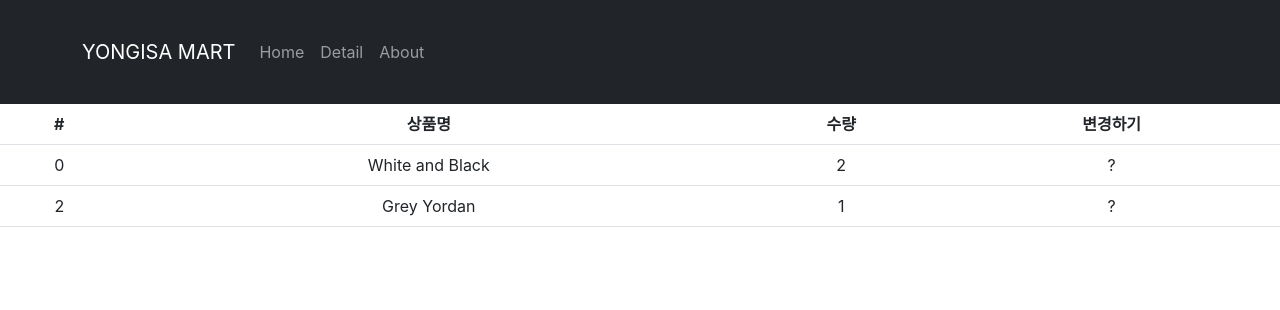
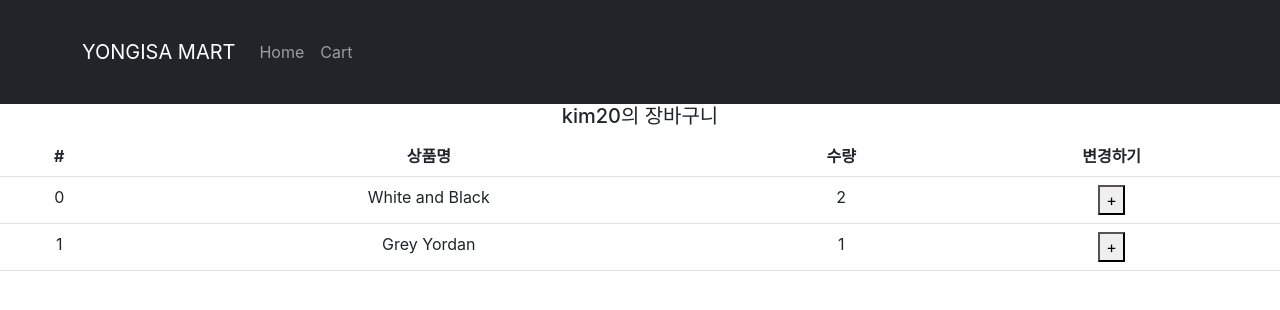
Before and after one commit to yongisadragon/react-typescript, a React (Create React App) app in the folder react/shop/: page /cart in a window 1280 px wide. Shown: the top 310 px of the page. Built offline with nearby package versions, Linux system fonts and the light colour scheme.

Commit message:
1017 cart 아이템추가

```diff
--- a/react/shop/src/App.css
+++ b/react/shop/src/App.css
@@ -45,3 +45,8 @@
   transform: scale(1);
   transition: 0.5s;
 }
+
+.hoverItem:hover {
+  transform: scale(0.95);
+  transition: 0.3s;
+}
--- a/react/shop/src/App.js
+++ b/react/shop/src/App.js
@@ -29,17 +29,10 @@ function App() {
             </Nav.Link>
             <Nav.Link
               onClick={() => {
-                navigate("/detail");
+                navigate("/cart");
               }}
             >
-              Detail
-            </Nav.Link>
-            <Nav.Link
-              onClick={() => {
-                navigate("/about");
-              }}
-            >
-              About
+              Cart
             </Nav.Link>
           </Nav>
         </Container>
@@ -111,7 +104,6 @@ function App() {
         </Route>
         {/* 404페이지를 위해, *는 이외의 모든 url경로를 뜻함 */}
         <Route path="*" element={<div>없는 페이지</div>} />
-
         <Route path="/cart" element={<Cart />} />
       </Routes>
     </div>
@@ -145,7 +137,7 @@ const Item = ({ shoes, navigate }) => {
     <>
       {shoes?.map((shoe, i) => (
         <div
-          className="col-md-4"
+          className="col-md-4 hoverItem"
           key={i}
           onClick={() => {
             navigate(`detail/${shoe.id}`);
--- a/react/shop/src/pages/Cart.js
+++ b/react/shop/src/pages/Cart.js
@@ -1,5 +1,7 @@
 import { Table } from "react-bootstrap";
-import { useSelector } from "react-redux";
+import { useDispatch, useSelector } from "react-redux";
+import { changeName } from "../store/useSlice";
+import { increaseCount } from "../store";
 
 export default function Cart() {
   // redux store 가져와줌.
@@ -9,14 +11,21 @@ export default function Cart() {
   // 이렇게 뽑아서 따로 쓰는게 더 편하겠네요. 중괄호랑 return은 세트로 생략가능
   const user = useSelector((state) => state.user);
   const stock = useSelector((state) => state.stock);
-  const products = useSelector((state) => state.products);
+  const cart = useSelector((state) => state.cart);
+  const dispatch = useDispatch();
 
-  console.log(products);
+  console.log(user, stock);
 
   // tr-행생성, th,td-열생성
   // 장바구니에 필요한 state(예를들어서 td에 들어갈 변하는 값들)들이 App,Detail,Cart 어디에서나 필요하다면? -> 원래는 최상위에 state보관 -> 상태관리 라이브러리 필요
   return (
     <>
+      <div>
+        <h5>
+          {user.name}
+          {user.age}의 장바구니
+        </h5>
+      </div>
       <Table>
         <thead>
           <tr>
@@ -27,15 +36,21 @@ export default function Cart() {
           </tr>
         </thead>
         <tbody>
-          {products?.map((item) => (
-            <>
-              <tr>
-                <td>{item.id}</td>
-                <td>{item.name}</td>
-                <td>{item.count}</td>
-                <td>?</td>
-              </tr>
-            </>
+          {cart?.map((item) => (
+            <tr key={item.id}>
+              <td>{item.id}</td>
+              <td>{item.name}</td>
+              <td>{item.count}</td>
+              <td>
+                <button
+                  onClick={() => {
+                    dispatch(increaseCount(item.id));
+                  }}
+                >
+                  +
+                </button>
+              </td>
+            </tr>
           ))}
         </tbody>
       </Table>
--- a/react/shop/src/pages/Detail.js
+++ b/react/shop/src/pages/Detail.js
@@ -1,7 +1,9 @@
 import React, { useEffect, useState } from "react";
 import { Nav } from "react-bootstrap";
-import { useParams } from "react-router-dom";
+import { useDispatch } from "react-redux";
+import { useNavigate, useParams } from "react-router-dom";
 import styled from "styled-components";
+import { addItem } from "../store";
 
 //구식 컴포넌트 갈고리 다는 법
 // class Detail2 extends React.Component {
@@ -31,6 +33,8 @@ export default function Detail({ shoes }) {
   const [inputTxt, setInputTxt] = useState("");
   const [tabCount, setTabCount] = useState(0);
   const [fade2, setFade2] = useState("");
+  const dispatch = useDispatch();
+  const navigate = useNavigate();
 
   useEffect(() => {
     // 변수에 담아서 setTimeout해도 동작함. 이렇게 담으면 장점이 클린업 함수에서 제거할 수 있음.
@@ -95,7 +99,21 @@ export default function Detail({ shoes }) {
               <h4 className="pt-2">{일치상품.title}</h4>
               <p>{일치상품.content}</p>
               <p>{일치상품.price}</p>
-              <button className="btn btn-danger">주문하기</button>
+              <button
+                className="btn btn-danger"
+                onClick={() => {
+                  dispatch(
+                    addItem({
+                      id: 일치상품.id,
+                      name: 일치상품.title,
+                      count: 1,
+                    })
+                  );
+                  // navigate("/cart");
+                }}
+              >
+                주문하기
+              </button>
             </div>
           </div>
           <Nav variant="tabs" defaultActiveKey="link0">
--- a/react/shop/src/store.js
+++ b/react/shop/src/store.js
@@ -1,30 +1,35 @@
 // redux 사용시, state들을 보관하는 '통'인 store를 만들어준다. store로 작명.
 import { configureStore, createSlice } from "@reduxjs/toolkit";
+import user from "./store/useSlice";
 
 //useState랑 거의 비슷하다고 생각하면 된다. createSlice는 cofigureStore에 등록해 사용해야한다.
 
-let user = createSlice({
-  name: "user",
-  initialState: "kim",
+let cart = createSlice({
+  name: "cart",
+  initialState: [
+    { id: 0, name: "White and Black", count: 2 },
+    { id: 1, name: "Grey Yordan", count: 1 },
+  ],
+  reducers: {
+    increaseCount(state, action) {
+      // 더 정확하게 하려면 find로 map이 된 id 값과 고유 id값이 일치해야한다. 가나다순 정렬이나 기타 기준에 의한 정렬로 정렬했을 때 순서가 달라질 수 있기 때문, 하지만 버튼이 포함된 정확한 id값을 찾아내면 섞이지 않고 처리 할 수 있다. findIndex()는 조건 일치되는 index를 리턴해줌.
+      let matchNum = state.findIndex((a) => {
+        return a.id === action.payload;
+      });
+      state[matchNum].count++;
+    },
+    addItem(state, action) {
+      state.push(action.payload);
+    },
+  },
 });
 
-let stock = createSlice({
-  name: "stock",
-  initialState: [10, 11, 12],
-});
+export let { increaseCount, addItem } = cart.actions;
 
-let products = createSlice({
-  name: "products",
-  initialState: [
-    { id: 0, name: "White and Black", count: 2 },
-    { id: 2, name: "Grey Yordan", count: 1 },
-  ],
-});
-// confiureStore는 slice를 등록하는 곳이다. 규격에 맞춰야함. => 변수.reducer가 store에 등록하는 행동이며, 왼쪽 작명이름은 보통 변수와 이름을 맞춘다. 다른 파일에서 useSelector로 사용할때에는 왼쪽 이름을 끌어다 쓴다.
+// confiureStore는 slice를 등록하는 곳이다. 규격에 맞춰야함. => 변수.reducer가 store에 등록하는 동작이며, 왼쪽 작명이름은 보통 변수와 이름을 맞춘다. 다른 파일에서 useSelector로 사용할때에는 왼쪽 이름을 끌어다 쓴다.
 export default configureStore({
   reducer: {
     user: user.reducer,
-    stock: stock.reducer,
-    products: products.reducer,
+    cart: cart.reducer,
   },
 });
--- /dev/null
+++ b/react/shop/src/store/useSlice.js
@@ -0,0 +1,21 @@
+import { createSlice } from "@reduxjs/toolkit";
+
+let user = createSlice({
+  name: "user",
+  initialState: { name: "kim", age: 20 },
+  reducers: {
+    // reducers안의 함수들을 action이라고 함.
+    // 첫번째 파라미터는 기존 스테이트를 뜻함, 두번째는 쓰이는 함수의 파라미터는 ??.payload로 사용하여 dispatch안 함수의 파라미터값을 받는다. 두번째 파라미터 이름은 관습적으로 action 사용.
+    changeName(state, action) {
+      // 둘다 가능, state 가 arr/ obj 일경우 return문 대신 직접 접근해서 수정해도 봐줍니다. 그래서 state가 문자 하나만 있더라도 의도적으로 obj형태로 제작하기도 함. return 없이 수정이 간편하니까요.
+      // return { name: "park", age: 25 };
+      state.name = "park";
+      state.age += action.payload;
+    },
+  },
+});
+
+// slice저장소이름.action 에는 함수들이 객체 형태로 남는다.
+export let { changeName } = user.actions;
+
+export default user;
```
Also changed, not shown: 1 other file (tests, documents, lock files or other folders).
